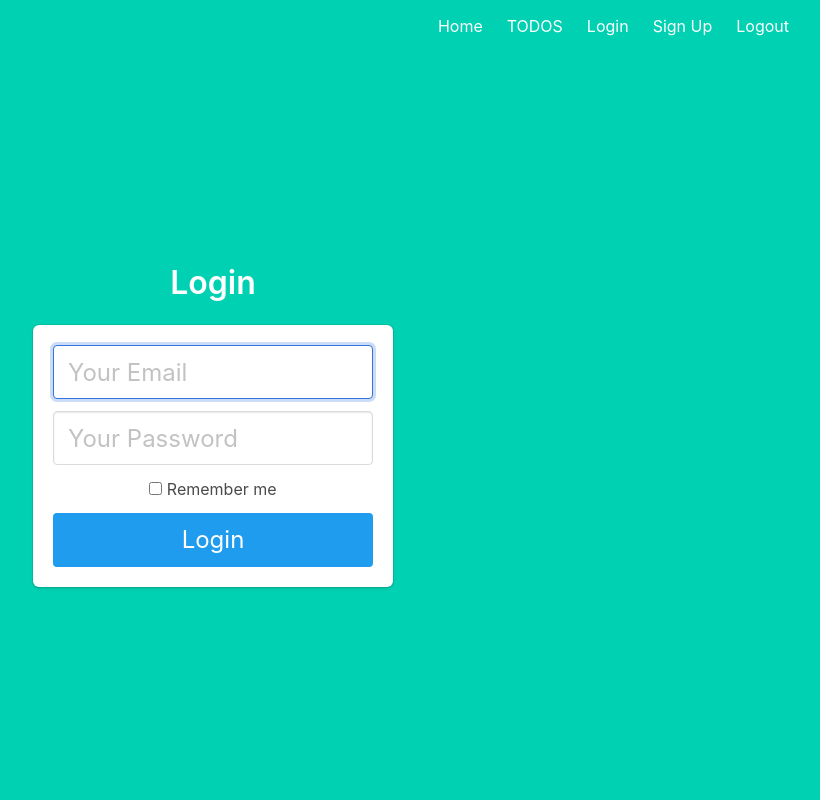
After one commit to AlexanderOsetrov/todo-list-app, a Flask app: page /login in a window 1280 px wide. The commit adds this page. Shown: the whole page, without its empty margins (427-1247 px from the left). Run offline with Flask 2, Linux system fonts and the light colour scheme.

Commit message:
add auth draft to todo app

```diff
--- a/app.py
+++ b/app.py
@@ -28,15 +28,21 @@ def create_app():
     api.add_resource(ItemList, '/items', endpoint="items")
     api.add_resource(Item, '/items/<item_id>')
 
+    from auth import auth as auth_blueprint
+    flask_app.register_blueprint(auth_blueprint)
+
+    from main import main as main_blueprint
+    flask_app.register_blueprint(main_blueprint)
+
     @flask_app.before_first_request
     def create_tables():
         db.create_all()
 
-    @flask_app.route('/')
-    def index():
-        todos = ItemList().get()
-        app_version = get_app_version()
-        return render_template('index.html', todos=todos, app_version=app_version)
+    # @flask_app.route('/')
+    # def index():
+    #     todos = ItemList().get()
+    #     app_version = get_app_version()
+    #     return render_template('todos.html', todos=todos, app_version=app_version)
     return flask_app
 
 
--- /dev/null
+++ b/auth.py
@@ -0,0 +1,49 @@
+from flask import Blueprint, render_template, redirect, url_for, request, flash
+from db import db
+from werkzeug.security import generate_password_hash, check_password_hash
+from models.user import User
+
+
+auth = Blueprint('auth', __name__)
+
+
+@auth.route('/login')
+def login():
+    return render_template('login.html')
+
+
+@auth.route('/login', methods=['POST'])
+def login_post():
+    # login code goes here
+    email = request.form.get('email')
+    password = request.form.get('password')
+    remember = True if request.form.get('remember') else False
+    user = User.query.filter_by(email=email).first()
+    if not user or not check_password_hash(user.password, password):
+        flash('Please check your login details and try again.')
+        return redirect(url_for('auth.login'))
+    return redirect(url_for('main.todos'))
+
+
+@auth.route('/signup')
+def signup():
+    return render_template('signup.html')
+
+
+@auth.route('/signup', methods=['POST'])
+def signup_post():
+    email = request.form.get('email')
+    name = request.form.get('name')
+    password = request.form.get('password')
+    user = User.query.filter_by(email=email).first()
+    if user:
+        return redirect(url_for('auth.signup'))
+    new_user = User(email=email, name=name, password=generate_password_hash(password, method='sha256'))
+    db.session.add(new_user)
+    db.session.commit()
+    return redirect(url_for('auth.login'))
+
+
+@auth.route('/logout')
+def logout():
+    return 'Logout'
--- a/requirements.txt
+++ b/requirements.txt
@@ -3,3 +3,4 @@ Flask-RESTful
 Flask-SQLAlchemy
 uwsgi
 psycopg2
+flask-login
--- /dev/null
+++ b/templates/base.html
@@ -0,0 +1,50 @@
+<!DOCTYPE html>
+<html>
+
+<head>
+    <meta charset="utf-8">
+    <meta http-equiv="X-UA-Compatible" content="IE=edge">
+    <meta name="viewport" content="width=device-width, initial-scale=1">
+    <title>TODO App</title>
+    <link rel="stylesheet" href="https://cdnjs.cloudflare.com/ajax/libs/bulma/0.7.2/css/bulma.min.css" />
+</head>
+
+<body>
+    <section class="hero is-primary is-fullheight">
+
+        <div class="hero-head">
+            <nav class="navbar">
+                <div class="container">
+                    <div id="navbarMenuHeroA" class="navbar-menu">
+                        <div class="navbar-end">
+                            <a href="{{ url_for('main.index') }}" class="navbar-item">
+                                Home
+                            </a>
+                            <a href="{{ url_for('main.todos') }}" class="navbar-item">
+                                TODOS
+                            </a>
+                            <a href="{{ url_for('auth.login') }}" class="navbar-item">
+                                Login
+                            </a>
+                            <a href="{{ url_for('auth.signup') }}" class="navbar-item">
+                                Sign Up
+                            </a>
+                            <a href="{{ url_for('auth.logout') }}" class="navbar-item">
+                                Logout
+                            </a>
+                        </div>
+                    </div>
+                </div>
+            </nav>
+        </div>
+
+        <div class="hero-body">
+            <div class="container has-text-centered">
+               {% block content %}
+               {% endblock %}
+            </div>
+        </div>
+    </section>
+</body>
+
+</html>
--- /dev/null
+++ b/templates/login.html
@@ -0,0 +1,36 @@
+{% extends "base.html" %}
+
+{% block content %}
+<div class="column is-4 is-offset-4">
+    <h3 class="title">Login</h3>
+    <div class="box">
+        {% with messages = get_flashed_messages() %}
+        {% if messages %}
+        <div class="notification is-danger">
+            {{ messages[0] }}
+        </div>
+        {% endif %}
+        {% endwith %}
+        <form method="POST" action="/login">
+            <div class="field">
+                <div class="control">
+                    <input class="input is-large" type="email" name="email" placeholder="Your Email" autofocus="">
+                </div>
+            </div>
+
+            <div class="field">
+                <div class="control">
+                    <input class="input is-large" type="password" name="password" placeholder="Your Password">
+                </div>
+            </div>
+            <div class="field">
+                <label class="checkbox">
+                    <input type="checkbox" name="remember">
+                    Remember me
+                </label>
+            </div>
+            <button class="button is-block is-info is-large is-fullwidth">Login</button>
+        </form>
+    </div>
+</div>
+{% endblock %}
```
Also changed, not shown: main.py (added, +18 -0 lines), models/user.py (added, +9 -0 lines), templates/index.html (+10 -65 lines), templates/signup.html (added, +37 -0 lines), templates/todos.html (added, +65 -0 lines).
